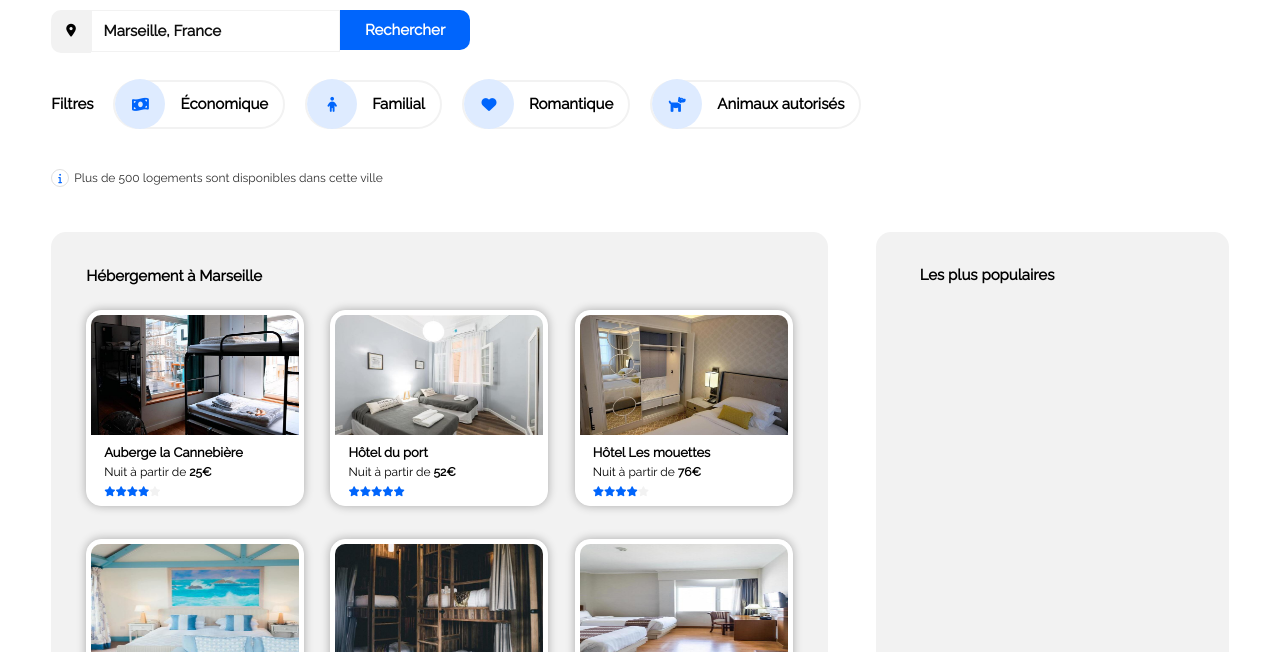
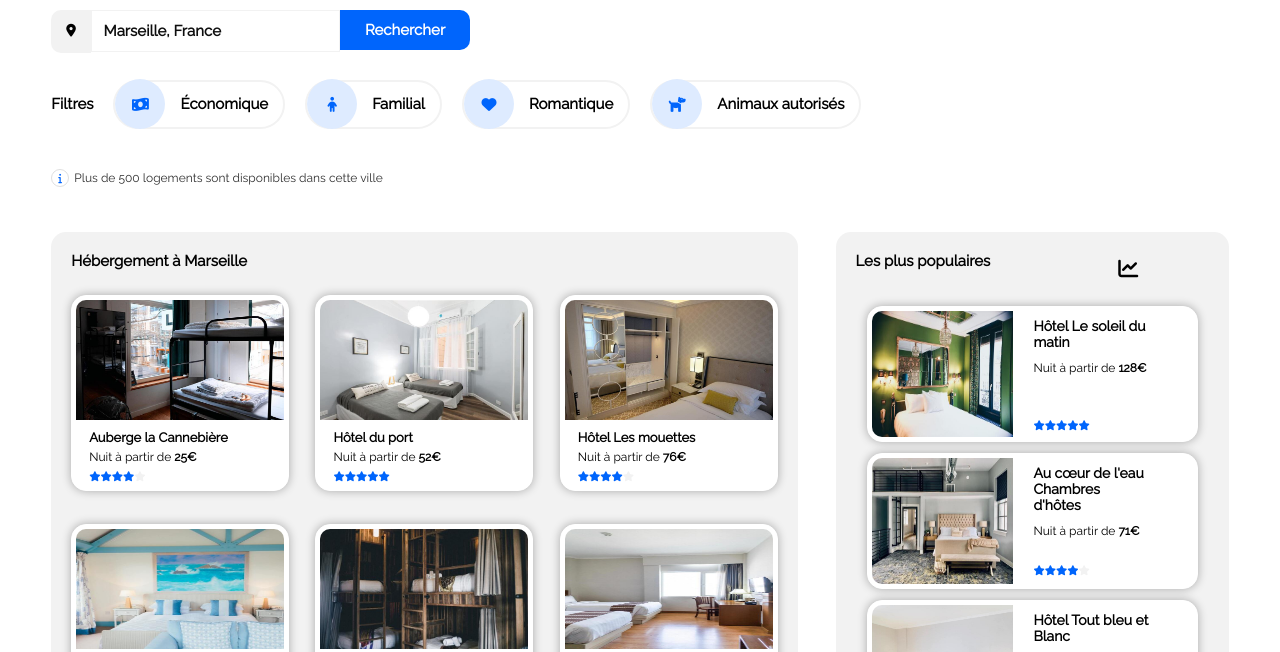
Before and after one commit to elisa34/cpm2_2021_p1_front_gest, a plain HTML site: page index.html in a window 1280 px wide. Shown: the part 135-787 px from the top of the page. Drawn offline with Linux system fonts and the light colour scheme.

Commit message:
finition des cartes hebergements et les plus populaires

```diff
--- a/style.css
+++ b/style.css
@@ -198,7 +198,7 @@ button{
 
 .hebergement h2{
     font-size: 15px;
-    margin: 0 0 25px 0;
+    margin: 10px 0 25px 0;
     width: fit-content;
 }
 
@@ -206,7 +206,8 @@ button{
     display: flex;
     flex-direction: column;
     width: 60%;
-    padding: 35px;
+    padding: 20px;
+    padding-top: 10px;
     background-color: #F2F2F2;
     border-radius: 15px;
 }
@@ -273,43 +274,50 @@ button{
 /*debut du aside pour la partie de droite les plus populaires*/
 
 aside{
-    width: 30%;
     border-radius: 15px;
     display: flex;
     flex-direction: column;
     background-color: #F2F2F2;
+    width: 30%;
+    padding: 20px;
+    padding-top: 10px;
 }
 
+aside div h2 {
+    font-size: 15px;
+    margin: 0px 0 25px 0;
+    width: fit-content;
+}
+
+
 .lespopulaires{
-    display: inline-block;
+    flex-direction: row;
+    align-items: center;
+    font-family: 'Raleway', sans-serif;
     display: flex;
+    align-content: center;
     justify-content: space-between;
-    margin: 30px 4% 0 4%;
-    font-family: 'Raleway', sans-serif;
+    width: 80%;
 }
 
 aside div{
-    height: 500px;
-    padding: 4px 30px 4px 30px;
-    display: flex;
-    flex-direction: column;
     justify-content: space-between;
     width: fit-content;
 }
 
 aside div article div{
     padding-left: 20px;
-    padding-top: 10px;
-    height: auto;
+    padding-top: 3px;
     font-family: 'Raleway', sans-serif;
 }
 
 aside div article{
-    height: 140px;
-    width: fit-content;
+    height: 126px;
     display: flex;
     border-radius: 15px;
     padding: 4px;
+    padding-right: 10px;
+    margin: 11px;
     border: 1px solid white;
     background-color: white;
     box-shadow: 0 0 10px 0 rgb(0 0 0 / 30%);
@@ -318,7 +326,7 @@ aside div article{
 aside div article img{
     width: 45%;
     min-width: 45%;
-    height: 140px;
+    height: 126px;
     border-radius: 10px 0 0 10px;
 }
 
@@ -340,13 +348,14 @@ aside div article span{
 .fa-chart-line{
     font-size: 20px;
     display: inline-block;
+    justify-content: space-between;
 }
 
 .etoiles_pop{
     display: flex;
     justify-content: flex-start;
     font-size: 10px;
-    padding: 40px 0 2px 0;
+    padding: 45px 0 2px 0;
     box-sizing: border-box;
 }
 
@@ -354,6 +363,6 @@ aside div article span{
     display: flex;
     justify-content: flex-start;
     font-size: 10px;
-    padding: 20px 0 2px 0;
+    padding: 27px 0 2px 0;
     box-sizing: border-box;
 }
```
Also changed, not shown: 1 other file.
